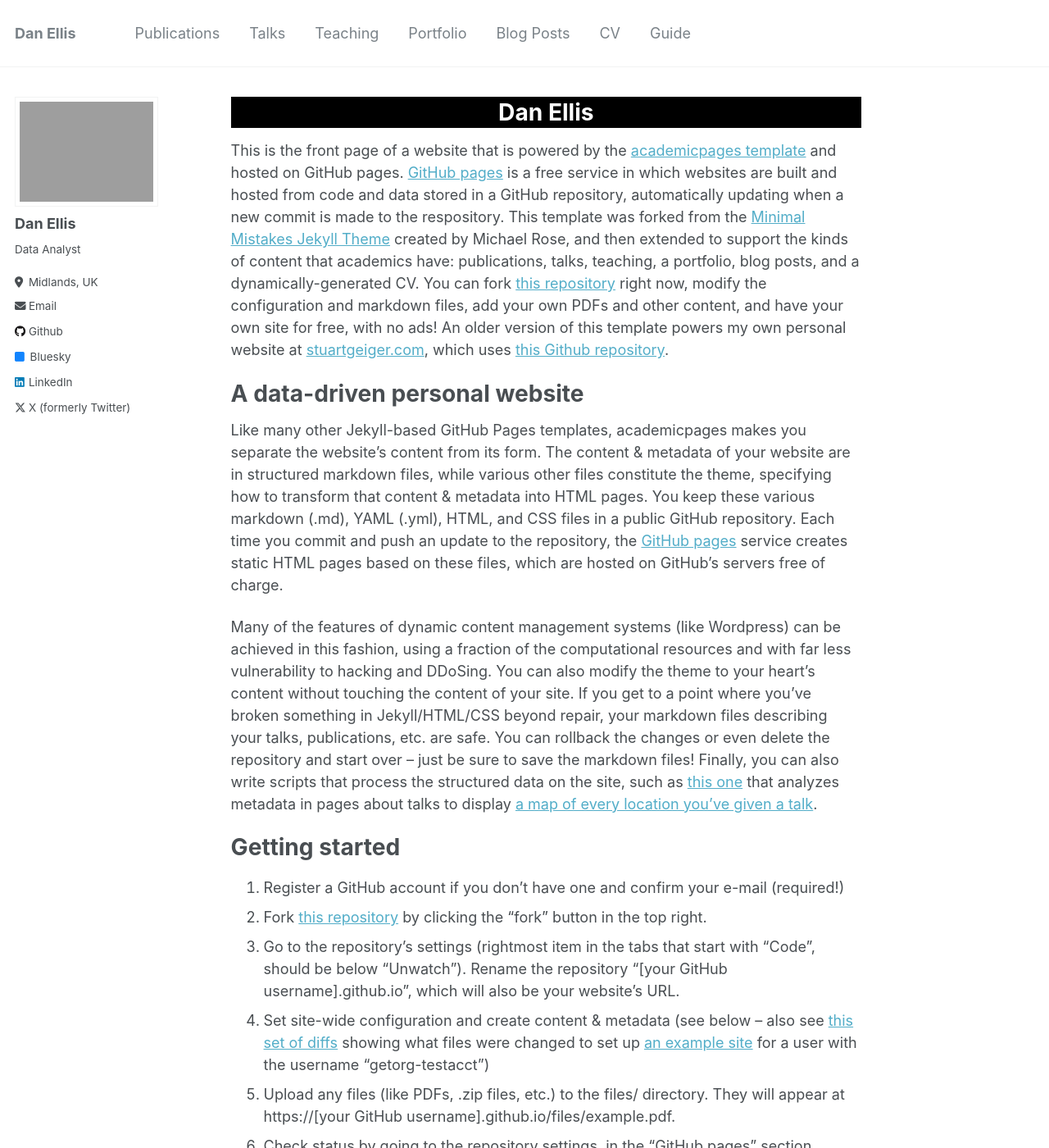
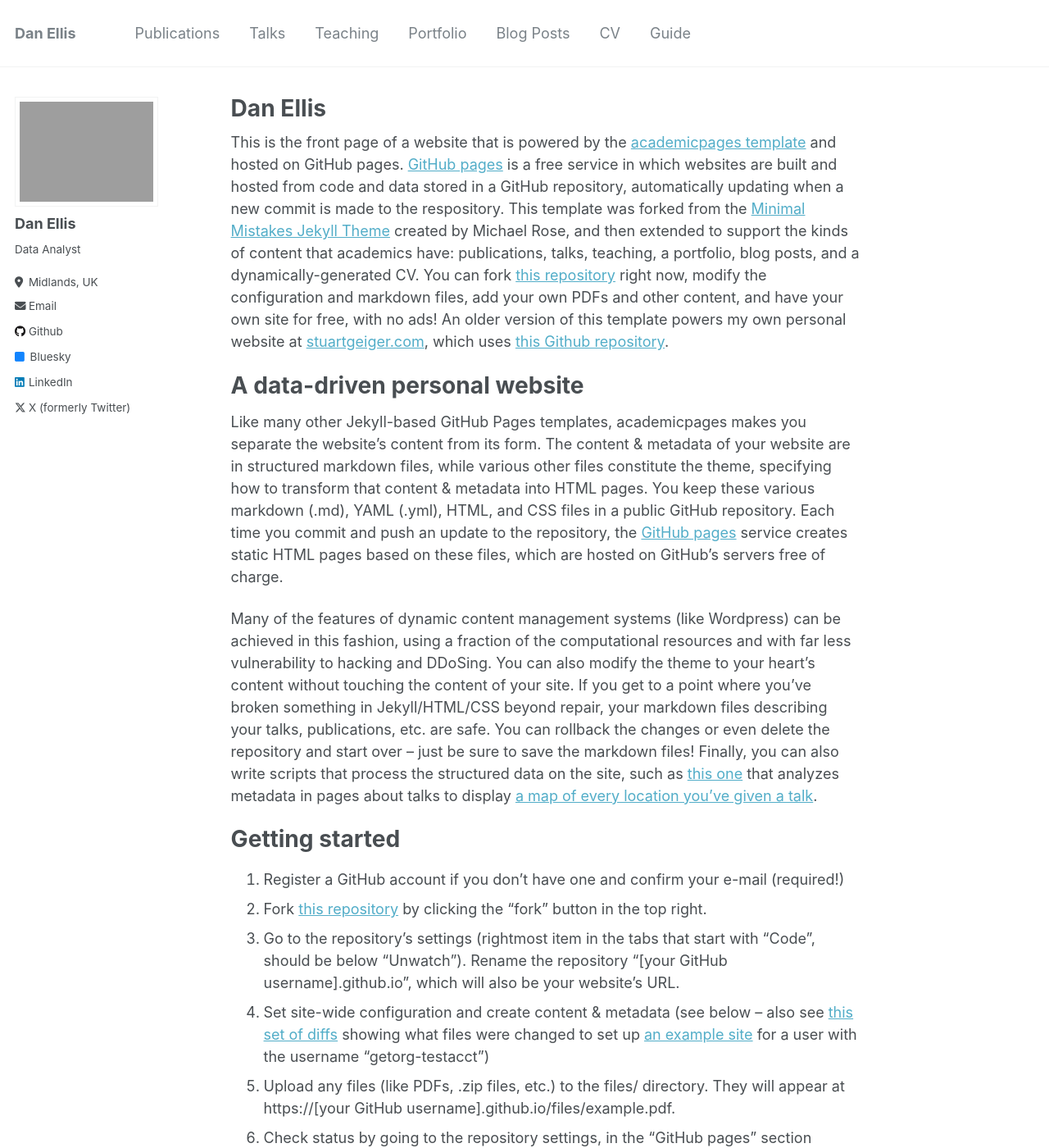
Before and after one commit to danellisprojects/danellisprojects.github.io, a Jekyll site: the page built from _pages/about.md, in a window 1280 px wide and 1400 px high. Shown: the whole window at 82% size. Built offline with Jekyll 4.4.1, drawn with Linux system fonts in a browser that asks for light colours.

Commit message:
Update _page.scss

```diff
--- a/_sass/_page.scss
+++ b/_sass/_page.scss
@@ -37,12 +37,6 @@
 .page__title {
   margin-top: 0;
   line-height: 1;
-  text-align: center;
-    margin-top: 0;
-    line-height: 1;
-    background-color: black;
-    padding: 5px;
-    color: white;
 
   & + .page__meta {
     margin-top: -0.5em;
```
